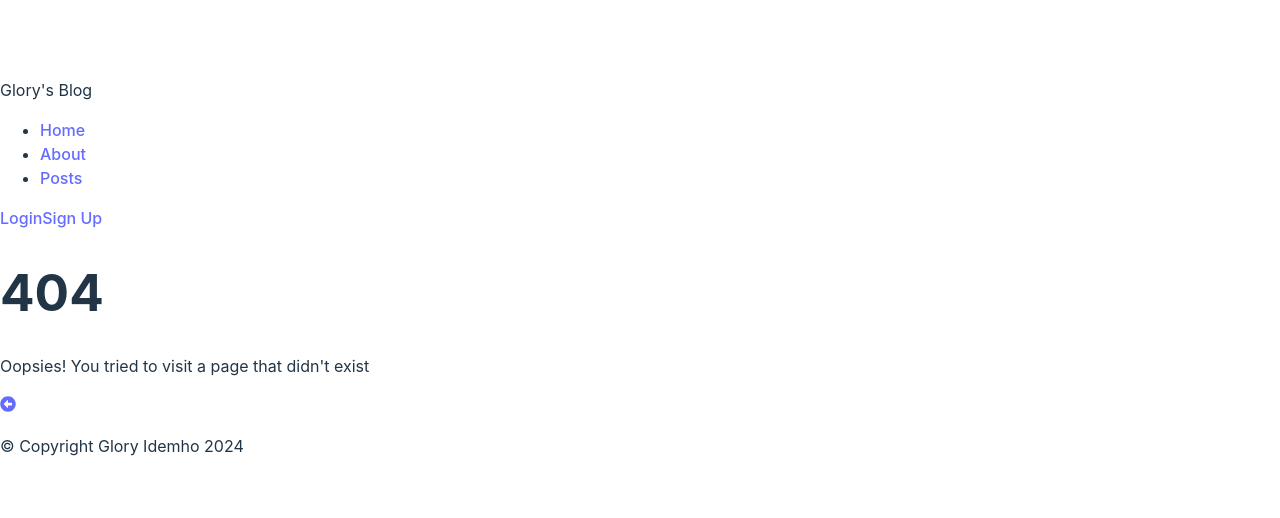
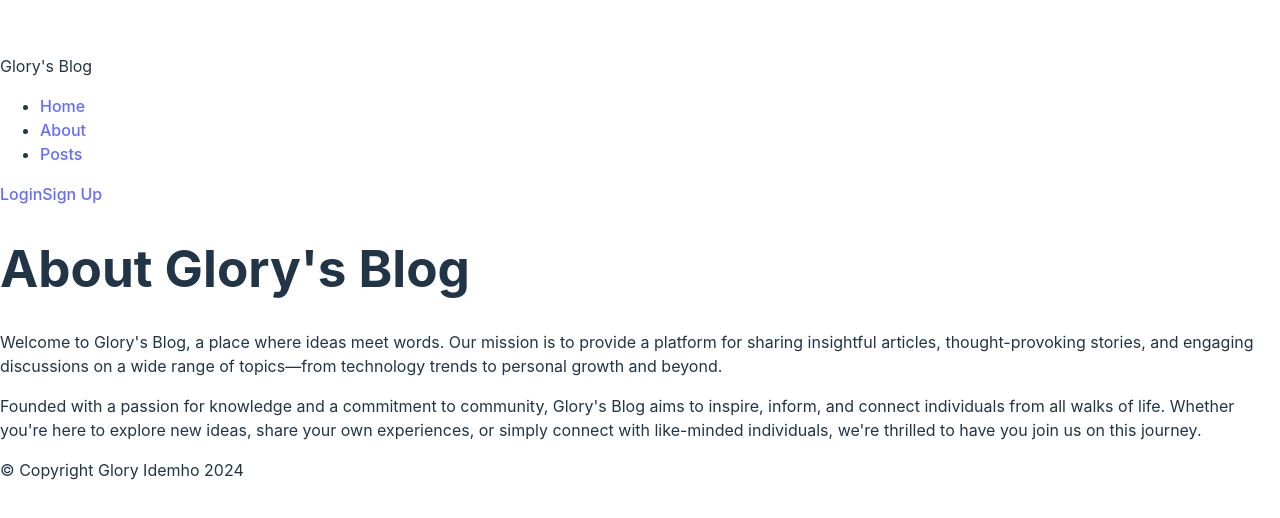
Before and after one commit to gidemho/my-portfolio_project, a React (Vite) app in the folder frontend/: page /about in a window 1280 px wide. Before the commit this address had no page. Shown: the part 132-650 px from the top of the page. Built offline with nearby package versions, Linux system fonts and the light colour scheme.

Commit message:
add about page

```diff
--- a/frontend/src/App.jsx
+++ b/frontend/src/App.jsx
@@ -5,6 +5,9 @@ import { BrowserRouter as Router, Routes, Route  } from 'react-router-dom'
 import Landing from "./pages/Landing"
 import NotFound from './pages/NotFound'
 import Login from './pages/Login'
+import Register from './pages/Register'
+import About from './pages/About'
+
 const App = () => {
   return (
     <div>
@@ -13,7 +16,9 @@ const App = () => {
       <Navbar/>
         <Routes>
           <Route path="/" element={<Landing/>}/>
+          <Route path="/about" element={<About/>}/>
           <Route path="/login" element={<Login/>}/>
+          <Route path="/register" element={<Register/>}/>
           <Route path="/*" element={<NotFound/>}/>
 
         </Routes>
--- /dev/null
+++ b/frontend/src/pages/About.jsx
@@ -0,0 +1,22 @@
+import React from 'react';
+
+const About = () => {
+  return (
+    <div className="container mx-auto mt-8 flex flex-col justify-center w-1/2">
+      <h1 className="text-3xl font-bold mb-4">About Glory's Blog</h1>
+      <p className="text-gray-200 leading-relaxed">
+        Welcome to Glory's Blog, a place where ideas meet words. Our mission is to provide a platform
+        for sharing insightful articles, thought-provoking stories, and engaging discussions on a wide
+        range of topics—from technology trends to personal growth and beyond.
+      </p>
+      <p className="text-gray-200 leading-relaxed mt-4">
+        Founded with a passion for knowledge and a commitment to community, Glory's Blog aims to inspire,
+        inform, and connect individuals from all walks of life. Whether you're here to explore new ideas,
+        share your own experiences, or simply connect with like-minded individuals, we're thrilled to have
+        you join us on this journey.
+      </p>
+    </div>
+  );
+};
+
+export default About;
```
